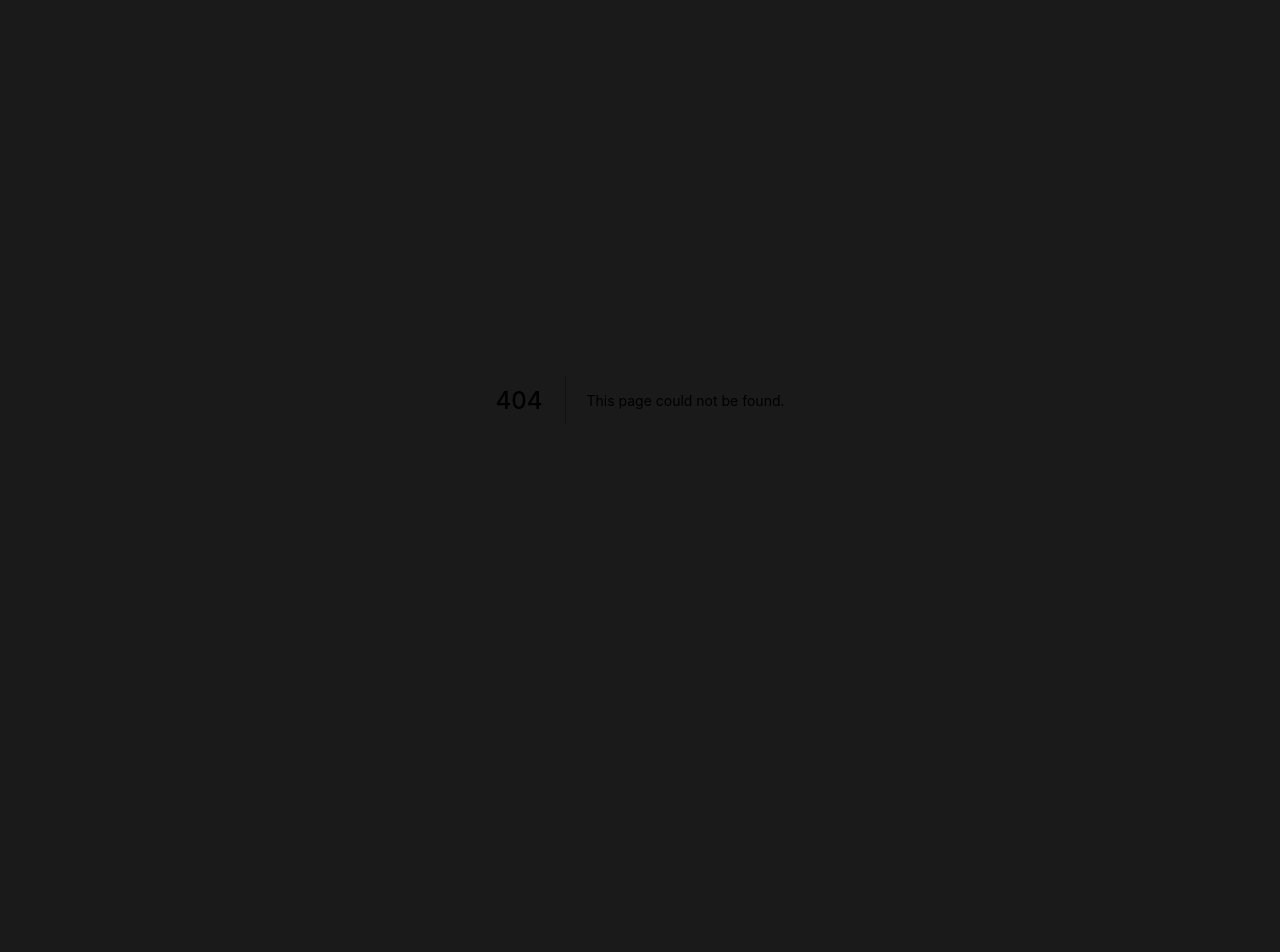
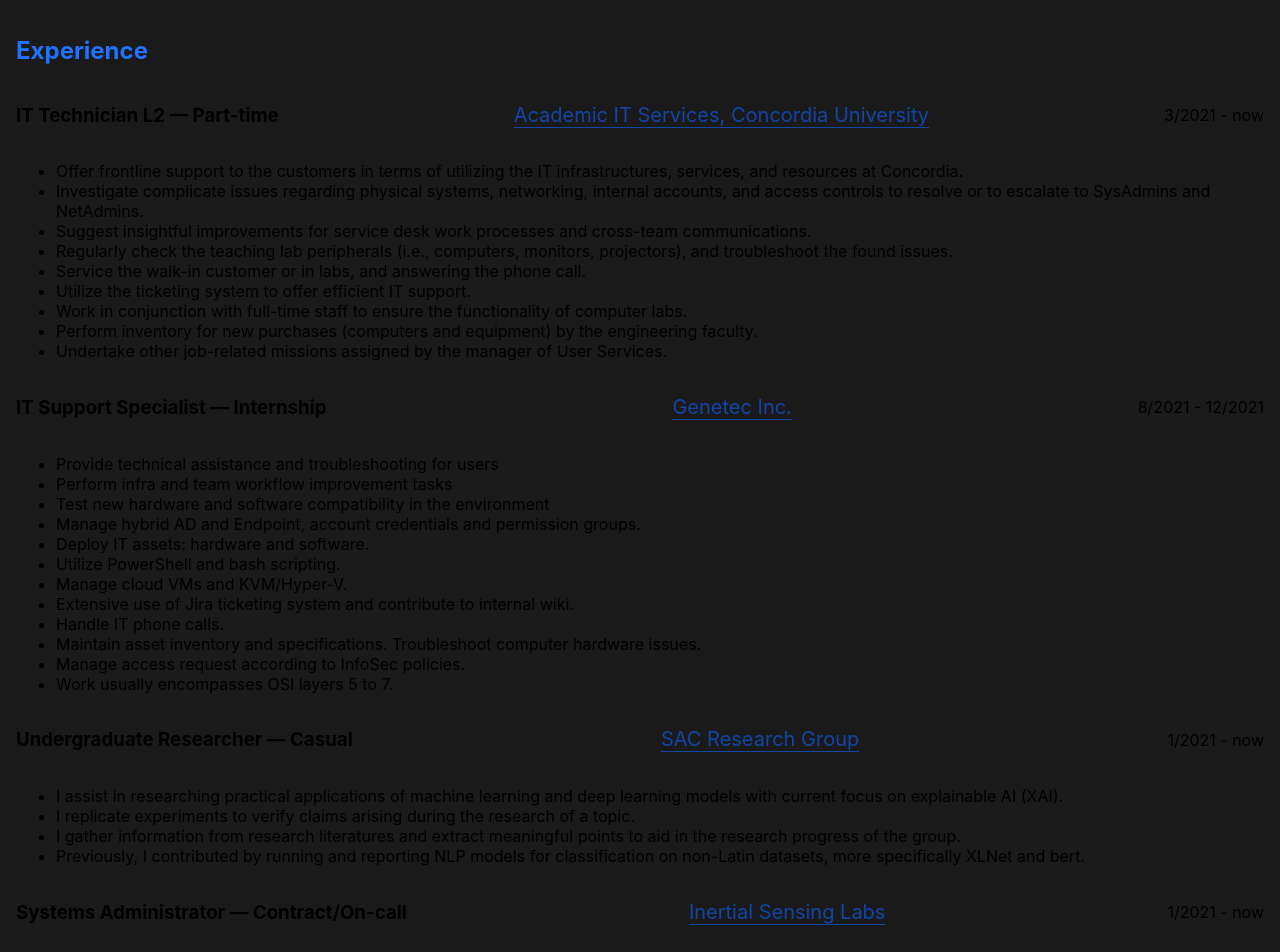
Before and after one commit to zasshuwu/nogamioka, a Next.js app: page /resume/resume_experience in a window 1280 px wide. Before the commit this address had no page. Shown: the top 952 px of the page. Before the commit the page ends 800 px from the top, so only its background shows below. Built offline with nearby package versions, Linux system fonts and the light colour scheme.

Commit message:
wip resume projects

```diff
--- /dev/null
+++ b/pages/resume/resume_experience.js
@@ -0,0 +1,183 @@
+import React from "react";
+
+import { makeStyles } from "@mui/styles";
+import customTheme from "../../styles/theme";
+
+const useStyles = makeStyles((theme) => ({
+	resume_experience: {
+		padding: "1rem",
+	},
+	experience_entry: {
+		// color: "#ddd",
+	},
+	exp_head: {
+		display: "flex",
+		justifyContent: "space-between",
+		alignItems: "center",
+	},
+	comp: {
+		color: "#1245a8",
+		fontSize: "1.25em",
+		borderBottom: "solid 1px",
+		"&:hover": {
+			fontWeight: "bold",
+		},
+	},
+	h2: {
+		color: customTheme.palette.tertiary.main,
+	},
+}));
+
+export default function ResumeExperience() {
+	const classes = useStyles();
+
+	return (
+		<div className={classes.resume_experience}>
+			<h2 className={classes.h2}>Experience</h2>
+			<div className={classes.experience_entry}>
+				<div className={classes.exp_head}>
+					<div className={classes.role}>
+						<h3>IT Technician L2 &mdash; Part-time</h3>
+					</div>
+					<div className={classes.comp}>
+						<a href="https://www.concordia.ca/ginacody/aits.html">
+							Academic IT Services, Concordia University
+						</a>
+					</div>
+					<div className={classes.time}>3/2021 - now</div>
+				</div>
+				<div className={classes.desc}>
+					<ul>
+						<li>
+							Offer frontline support to the customers in terms of utilizing the IT
+							infrastructures, services, and resources at Concordia.
+						</li>
+						<li>
+							Investigate complicate issues regarding physical systems, networking,
+							internal accounts, and access controls to resolve or to escalate to
+							SysAdmins and NetAdmins.
+						</li>
+						<li>
+							Suggest insightful improvements for service desk work processes and
+							cross-team communications.
+						</li>
+						<li>
+							Regularly check the teaching lab peripherals (i.e., computers, monitors,
+							projectors), and troubleshoot the found issues.
+						</li>
+						<li>
+							Service the walk-in customer or in labs, and answering the phone call.
+						</li>
+						<li>Utilize the ticketing system to offer efficient IT support.</li>
+						<li>
+							Work in conjunction with full-time staff to ensure the functionality of
+							computer labs.
+						</li>
+						<li>
+							Perform inventory for new purchases (computers and equipment) by the
+							engineering faculty.
+						</li>
+						<li>
+							Undertake other job-related missions assigned by the manager of User
+							Services.
+						</li>
+					</ul>
+				</div>
+			</div>
+
+			<div className={classes.experience_entry}>
+				<div className={classes.exp_head}>
+					<div className={classes.role}>
+						<h3>IT Support Specialist &mdash; Internship</h3>
+					</div>
+					<div className={classes.comp}>
+						<a href="https://genetec.com">Genetec Inc.</a>
+					</div>
+					<div className={classes.time}>8/2021 - 12/2021</div>
+				</div>
+				<div className={classes.desc}>
+					<ul>
+						<li>Provide technical assistance and troubleshooting for users</li>
+						<li>Perform infra and team workflow improvement tasks</li>
+						<li>Test new hardware and software compatibility in the environment</li>
+						<li>
+							Manage hybrid AD and Endpoint, account credentials and permission
+							groups.
+						</li>
+						<li>Deploy IT assets: hardware and software.</li>
+						<li>Utilize PowerShell and bash scripting.</li>
+						<li>Manage cloud VMs and KVM/Hyper-V.</li>
+						<li>
+							Extensive use of Jira ticketing system and contribute to internal wiki.
+						</li>
+						<li>Handle IT phone calls.</li>
+						<li>
+							Maintain asset inventory and specifications. Troubleshoot computer
+							hardware issues.
+						</li>
+						<li>Manage access request according to InfoSec policies.</li>
+						<li>Work usually encompasses OSI layers 5 to 7.</li>
+					</ul>
+				</div>
+			</div>
+
+			<div className={classes.experience_entry}>
+				<div className={classes.exp_head}>
+					<div className={classes.role}>
+						<h3>Undergraduate Researcher &mdash; Casual</h3>
+					</div>
+					<div className={classes.comp}>
+						<a href="https://users.encs.concordia.ca/~sac">SAC Research Group</a>
+					</div>
+					<div className={classes.time}>1/2021 - now</div>
+				</div>
+				<div className={classes.desc}>
+					<ul>
+						<li>
+							I assist in researching practical applications of machine learning and
+							deep learning models with current focus on explainable AI (XAI).
+						</li>
+						<li>
+							I replicate experiments to verify claims arising during the research of
+							a topic.
+						</li>
+						<li>
+							I gather information from research literatures and extract meaningful
+							points to aid in the research progress of the group.
+						</li>
+
+						<li>
+							Previously, I contributed by running and reporting NLP models for
+							classification on non-Latin datasets, more specifically XLNet and bert.
+						</li>
+					</ul>
+				</div>
+			</div>
+
+			<div className={classes.experience_entry}>
+				<div className={classes.exp_head}>
+					<div className={classes.role}>
+						<h3>Systems Administrator &mdash; Contract/On-call</h3>
+					</div>
+					<div className={classes.comp}>
+						<a href="https://islab.ca">Inertial Sensing Labs</a>
+					</div>
+					<div className={classes.time}>1/2021 - now</div>
+				</div>
+				<div className={classes.desc}>
+					<ul>
+						<li>Responsible for building and maintaining the project website.</li>
+						<li>
+							The website is a hub for both internal and public communications,
+							functioning as a knowledge base, blog, archive, and file repository.
+						</li>
+						<li>
+							I decide and implement from the tech stacks and the UI/UX design to the
+							web hosting, networking, security, and identity &amp; access management.
+						</li>
+					</ul>
+				</div>
+			</div>
+		</div>
+	);
+}
--- a/pages/resume/resume_summary.js
+++ b/pages/resume/resume_summary.js
@@ -1,10 +1,11 @@
 import React from "react";
 
 import { makeStyles } from "@mui/styles";
+import customTheme from "../../styles/theme";
 
 const useStyles = makeStyles((theme) => ({
 	resume_summary: {
-		color: "#ccc",
+		color: customTheme.palette.mode === "light" ? "#000" : "#ddd",
 		borderLeft: "solid 8px #555",
 		padding: "0 1rem",
 		fontSize: "1.25em",
--- a/styles/theme.js
+++ b/styles/theme.js
@@ -35,12 +35,15 @@ const customTheme = createTheme({
 	// 	},
 	// },
 	palette: {
-		mode: "dark",
+		mode: "light",
 		primary: {
 			main: "#30d95d",
 		},
 		secondary: {
 			main: "#f0f0f0",
+		},
+		black: {
+			main: "#000",
 		},
 		tertiary: {
 			main: "#2172ff",
```
Also changed, not shown: pages/resume/index.js (+5 -2 lines), pages/resume/resume_education.js (+50 -26 lines), pages/resume/resume_projects.js (added, +20 -0 lines), 1 other file (tests, documents, lock files or other folders).
